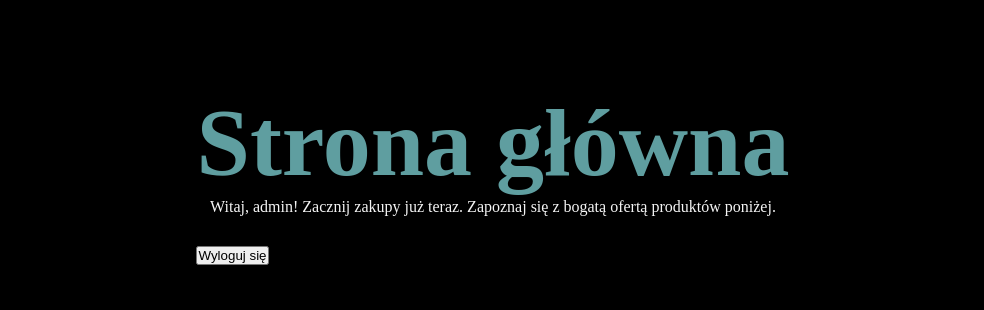
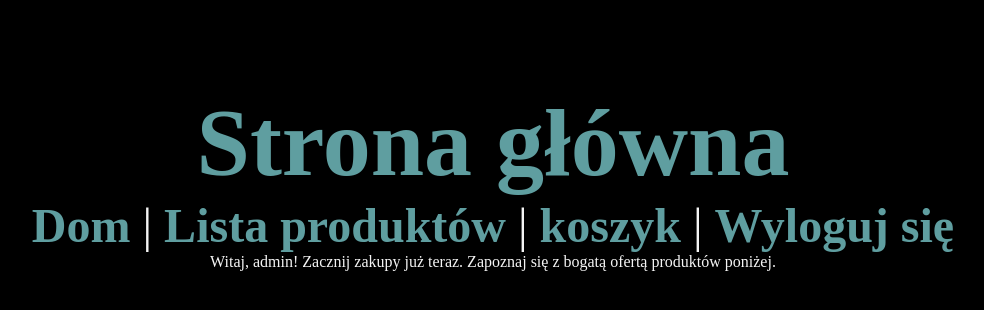
Before and after one commit to angelagrudzien/Projekt-GIT, a Django app: page / in a window 1280 px wide. Shown: the part 221-531 px from the top of the page, without its empty margins (147-1131 px from the left). Run offline with Django 5.2, Linux system fonts and the light colour scheme; a user stored in the database is signed in.

Commit message:
Dodania paska nawigacyjnego

```diff
--- a/templates/home.html
+++ b/templates/home.html
@@ -10,12 +10,20 @@
 <body>
     <h1>Strona główna</h1>
         {% if user.is_authenticated %}
+        <nav>
+        <a href ="/">Dom</a> |
+        <a href="{% url 'products:product_list_client' %}">Lista produktów</a> |
+        <a href="">koszyk</a> |
+
+        <form id="logout-form" method="post" action="{% url 'logout' %}" style="display: inline;">
+            {% csrf_token %}
+            <a href="#" onclick="document.getElementById('logout-form').submit(); return false;">Wyloguj się</a>
+        </form>
+        </nav>
+
         <p>Witaj, {{ user.username }}! Zacznij zakupy już teraz. Zapoznaj się z
             bogatą ofertą produktów poniżej.</p>
-            <form method="post" action="{% url 'logout' %}">
-                {% csrf_token %}
-                <button type="submit">Wyloguj się</button>
-            </form>
+
     {% else %}
     <p>Jeśli chcesz robić zakupy albo coś sprzedać zaloguj się
         lub zarejestruj, jeśli nie masz jeszcze konta.</p>
```
Also changed, not shown: templates/base.html (+13 -0 lines), db.sqlite3, media/ser.jpg (added).
